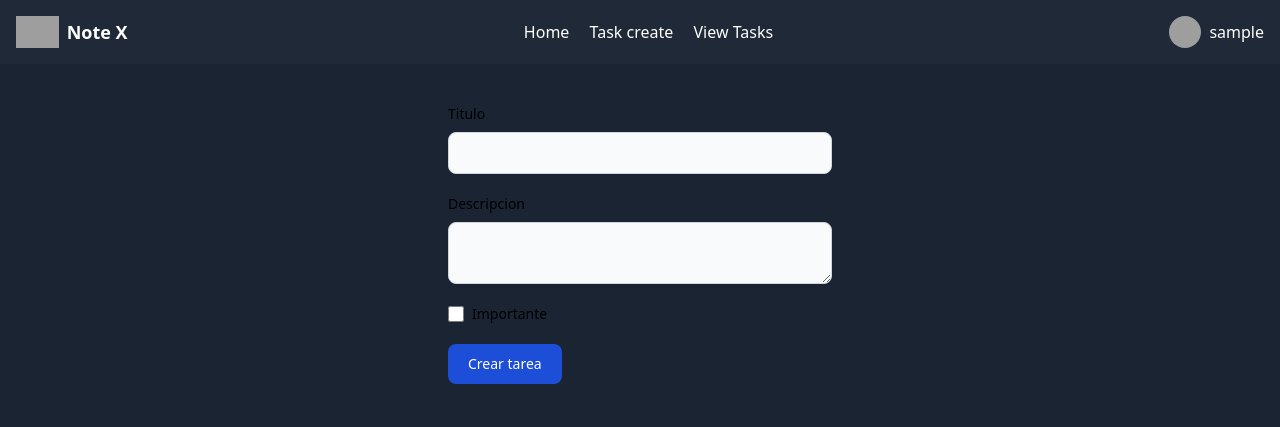
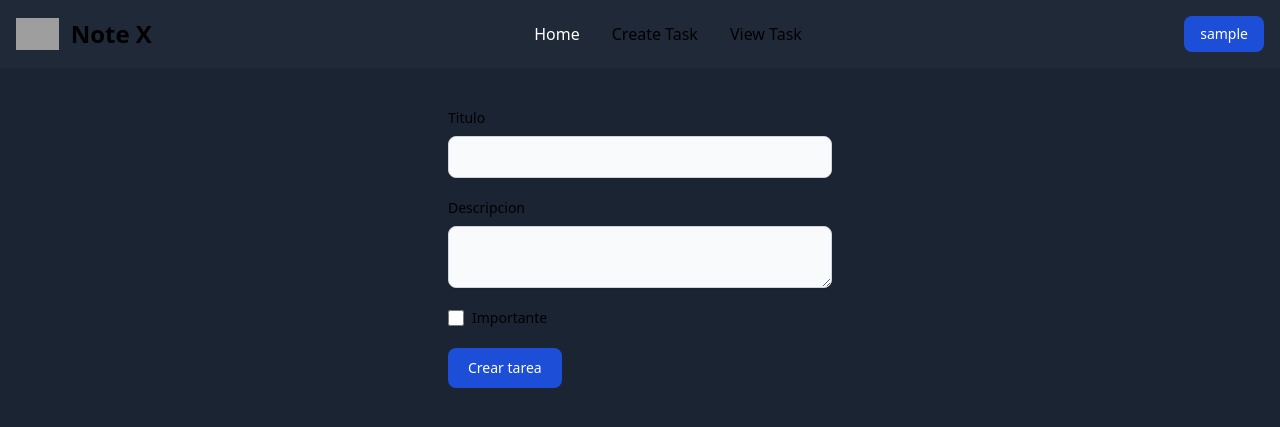
Before and after one commit to nicxall/django-deploy, a Django app: page /task/create/ in a window 1280 px wide. Shown: the top 427 px of the page. Run offline with Django 3.2, Linux system fonts and the light colour scheme; the visitor is signed in with stand-in values (Sample User, id 1); some libraries are stand-ins or nearby versions; grey boxes are pictures that could not be loaded.

Commit message:
first code

```diff
--- a/myapp/templates/navbar.html
+++ b/myapp/templates/navbar.html
@@ -7,60 +7,47 @@
   <link href="https://cdn.jsdelivr.net/npm/tailwindcss@2.2.19/dist/tailwind.min.css" rel="stylesheet">
   <script src="https://cdn.tailwindcss.com"></script>
 </head>
-<body class="font-sans">
-
-<nav class="bg-gray-800 p-4">
-  <div class="container mx-auto flex justify-between items-center">
-    <!-- Logo -->
-    <div class="flex items-center">
-        <img class="h-8 w-auto" src="https://tailwindui.com/img/logos/mark.svg?color=white" alt="Logo">
-        <span class="text-white text-lg font-semibold ml-2">Note X</span>
+<body>
+    <nav class="bg-gray-800 border-gray-200 dark:bg-gray-900">
+        <div class="max-w-screen-xl flex flex-wrap items-center justify-between mx-auto p-4">
+          <a href="https://flowbite.com/" class="flex items-center space-x-3 rtl:space-x-reverse">
+            <img src="https://flowbite.com/docs/images/logo.svg" class="h-8" alt="Flowbite Logo" />
+            <span class="self-center text-2xl font-semibold whitespace-nowrap dark:text-white">Note X</span>
+          </a>
+          <div class="flex md:order-2 space-x-3 md:space-x-0 rtl:space-x-reverse">
+            <button type="button" class="text-white bg-blue-700 hover:bg-blue-800 focus:ring-4 focus:outline-none focus:ring-blue-300 font-medium rounded-lg text-sm px-4 py-2 text-center dark:bg-blue-600 dark:hover:bg-blue-700 dark:focus:ring-blue-800">{{user.username}}</button>
+            <button data-collapse-toggle="navbar-cta" type="button" class="inline-flex items-center p-2 w-10 h-10 justify-center text-sm text-gray-500 rounded-lg md:hidden hover:bg-gray-100 focus:outline-none focus:ring-2 focus:ring-gray-200 dark:text-gray-400 dark:hover:bg-gray-700 dark:focus:ring-gray-600" aria-controls="navbar-cta" aria-expanded="false">
+              <span class="sr-only">Open main menu</span>
+              <svg class="w-5 h-5" aria-hidden="true" xmlns="http://www.w3.org/2000/svg" fill="none" viewBox="0 0 17 14">
+                <path stroke="currentColor" stroke-linecap="round" stroke-linejoin="round" stroke-width="2" d="M1 1h15M1 7h15M1 13h15"/>
+              </svg>
+            </button>
           </div>
-
-      <!-- Navigation Links -->
-    <div class="space-x-4">
-        <a href="{% url 'home' %}" class="text-white">Home</a>
-        <a href="{% url 'taskcreate' %}" class="text-white">Task create</a>
-        <a href="{% url 'tasklist' %}" class="text-white">View Tasks</a>
-
-    </div>
-
-    <!-- User Dropdown -->
-    <div class="relative">
-        <button id="user-menu-button" type="button" class="flex items-center text-white focus:outline-none">
-            <img class="h-8 w-8 rounded-full" src="https://images.unsplash.com/photo-1472099645785-5658abf4ff4e?ixlib=rb-1.2.1&ixid=eyJhcHBfaWQiOjEyMDd9&auto=format&fit=facearea&facepad=2&w=256&h=256&q=80" alt="User Avatar">
-            <span class="ml-2">{{user.username}}</span>
-        </button>
-
-        <!-- Dropdown menu, show/hide based on menu state. -->
-        <div id="user-menu" class="absolute right-0 mt-2 w-48 bg-white rounded-md shadow-lg ring-1 ring-black ring-opacity-5 focus:outline-none hidden">
-            <div class="py-1">
-
-                <a href="{% url 'logout' %}" class="block px-4 py-2 text-sm text-gray-700 hover:bg-gray-100" role="menuitem">Sign out</a>
-            </div>
-        </div>
+          <div class="items-center justify-between hidden w-full md:flex md:w-auto md:order-1" id="navbar-cta">
+            <ul class="flex flex-col font-medium p-4 md:p-0 mt-4 border border-gray-100 rounded-lg bg-gray-800 md:space-x-8 rtl:space-x-reverse md:flex-row md:mt-0 md:border-0 dark:bg-gray-800 md:dark:bg-gray-900 dark:border-gray-700">
+              <li>
+                <a href="{% url 'home' %}" class="block py-2 px-3 md:p-0 text-white bg-blue-700 rounded md:bg-transparent  md:dark:text-blue-500" aria-current="page">Home</a>
+              </li>
+              <li>
+                <a href="{% url 'taskcreate' %}" class="block py-2 px-3 md:p-0 text-white-900 rounded hover:bg-gray-100 md:hover:bg-transparent  d:dark:hover:text-blue-500 dark:text-white dark:hover:bg-gray-700 dark:hover:text-white md:dark:hover:bg-transparent dark:border-gray-700">Create Task</a>
+              </li>
+              <li>
+                <a href="{% url 'tasklist' %}" class="block py-2 px-3 md:p-0 text-white-900 rounded hover:bg-gray-100 md:hover:bg-transparent  d:dark:hover:text-blue-500 dark:text-white dark:hover:bg-gray-700 dark:hover:text-white md:dark:hover:bg-transparent dark:border-gray-700">View Task</a>
+              </li>
+            </ul>
           </div>
         </div>
       </nav>
 
-<!-- Content Goes Here -->
+    <script>
+        document.addEventListener("DOMContentLoaded", function() {
+            const button = document.querySelector('[data-collapse-toggle="navbar-cta"]');
+            const menu = document.getElementById('navbar-cta');
 
-<script>
-    document.addEventListener("DOMContentLoaded", function () {
-        var userMenuButton = document.getElementById("user-menu-button");
-        var userMenu = document.getElementById("user-menu");
-
-        userMenuButton.addEventListener("click", function () {
-            userMenu.classList.toggle("hidden");
-        });
-
-        document.addEventListener("click", function (event) {
-            if (!userMenuButton.contains(event.target) && !userMenu.contains(event.target)) {
-                userMenu.classList.add("hidden");
-            }
+            button.addEventListener('click', function() {
+                menu.classList.toggle('hidden');
             });
         });
     </script>
-
 </body>
 </html>
--- a/myapp/templates/taskcreate.html
+++ b/myapp/templates/taskcreate.html
@@ -27,7 +27,7 @@
 
 		  <div class="flex items-start mb-5">
 		    <div class="flex items-center h-5">
-		      <input id="important" type="checkbox" value="" class="w-4 h-4 border border-gray-300 rounded bg-gray-50 focus:ring-3 focus:ring-blue-300 dark:bg-gray-700 dark:border-gray-600 dark:focus:ring-blue-600 dark:ring-offset-gray-800 dark:focus:ring-offset-gray-800" name="important" required>
+		      <input id="important" type="checkbox" value="" class="w-4 h-4 border border-gray-300 rounded bg-gray-50 focus:ring-3 focus:ring-blue-300 dark:bg-gray-700 dark:border-gray-600 dark:focus:ring-blue-600 dark:ring-offset-gray-800 dark:focus:ring-offset-gray-800" name="important" >
 		    </div>
 		    <label for="important" class="ms-2 text-sm font-medium text-white-900 dark:text-gray-300">Importante <a href="#" class="text-blue-600 hover:underline dark:text-blue-500"></a></label>
 		  </div>
```
Lines whose indentation alone changed are shown as unchanged.
